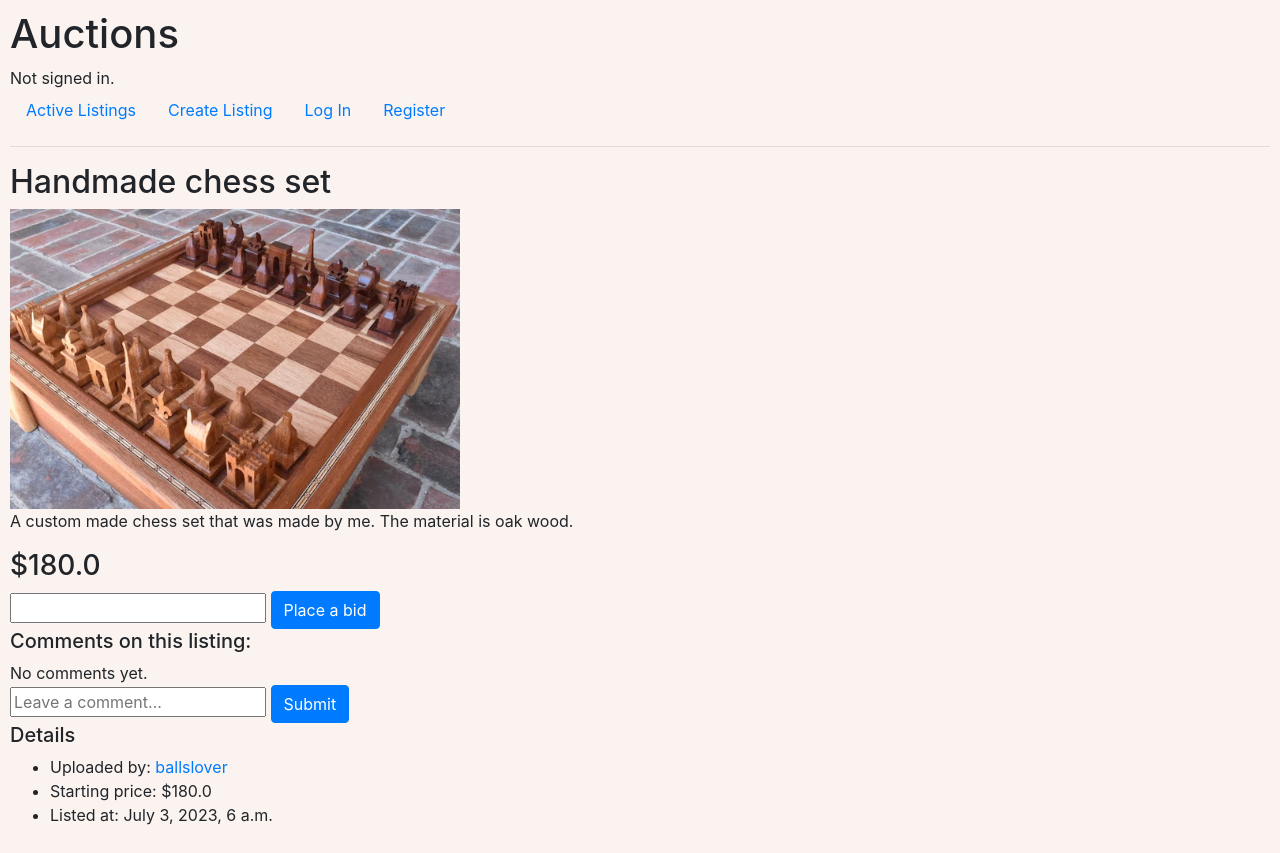
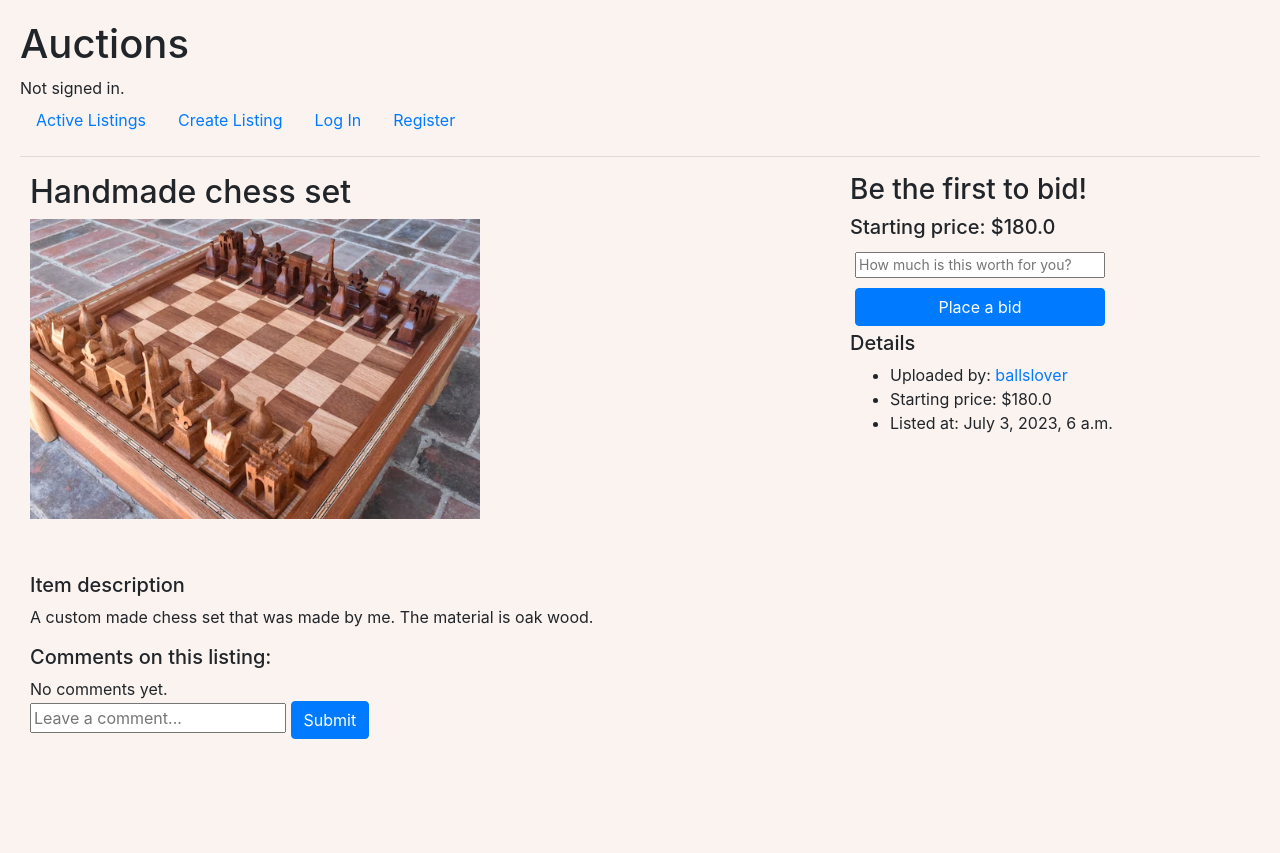
Before and after one commit to sandorbence/cs50, a Django app: page /listing/3 in a window 1280 px wide. After the commit the page ends 739 px from the top, so only its background shows below. Run offline with Django 4.2, Linux system fonts and the light colour scheme; data comes from the database, SQL or seed files in the repository; some libraries are stand-ins or nearby versions.

Commit message:
Start styling listing page

```diff
--- a/project2/auctions/static/auctions/styles.css
+++ b/project2/auctions/static/auctions/styles.css
@@ -1,6 +1,24 @@
 body {
-    padding: 10px;
+    padding: 20px;
     background-color: #FAF3F0;
+}
+
+#bid-form {
+    display: flex;
+    flex-direction: column;
+    font-size: 14px;
+    line-height: 20px;
+    width: 400px;
+}
+
+#bid-form input {
+    margin: 5px;
+    width: 250px;
+}
+
+#bid-form button {
+    margin: 5px;
+    width: 250px;
 }
 
 #listing-container {
@@ -44,7 +62,7 @@ body {
 }
 
 #listing-details ul a {
-    color:#94ADD7;
+    color: #94ADD7;
 }
 
 #listing-details a:hover {
@@ -53,5 +71,15 @@ body {
 }
 
 #listing-details>div {
-    margin-right:40px;
+    margin-right: 40px;
 }
+
+#listing-main {
+    margin: 10px;
+}
+
+#listing-top {
+    display: flex;
+    justify-content: space-between;
+    height: 400px;
+}
--- a/project2/auctions/templates/auctions/listing.html
+++ b/project2/auctions/templates/auctions/listing.html
@@ -1,12 +1,23 @@
 {% extends "auctions/layout.html" %}
 
 {% block body %}
-<div>
+<div id="listing-main">
+    <div id="listing-top">
         <div>
             <h2>{{ listing.title }}</h2>
             <img style="height: 300px;" src="{{ listing.photo.url }}" alt="{{ listing.title }}">
-        <p>{{ listing.description }}</p>
-        <h3>${{ listing.price }}</h3>
+        </div>
+        <div>
+            <div id="bid-form">
+                {% if listing.bids.all.exists %}
+                <h3>Highest bid:
+                    {{ listing.bids.all|dictsortreversed:"value"|first }}</h3>
+                {% else %}
+                <div>
+                    <h3>Be the first to bid!</h3>
+                    <h5>Starting price: ${{ listing.price }}</h5>
+                </div>
+                {% endif %}
                 <form action="{% url 'listing' listing.id %}" method="post">
                     {% csrf_token %}
                     {{ form.value }}
@@ -16,6 +27,21 @@
                     <input type="hidden" name="type" value="bid">
                     <button class="btn btn-primary" type="submit">Place a bid</button>
                 </form>
+            </div>
+            <div>
+                <h5>Details</h5>
+                <ul>
+                    <li>Uploaded by: <a href="{% url 'user' listing.user.username %}">
+                            {{ listing.user }}</a></li>
+                    <li>Starting price: ${{ listing.price }}</li>
+                    <li>Listed at: {{ listing.pub_date }}</li>
+                </ul>
+            </div>
+        </div>
+    </div>
+    <div>
+        <h5>Item description</h5>
+        <p>{{ listing.description }}</p>
     </div>
     <div>
         <h5>Comments on this listing:</h5>
@@ -48,13 +74,4 @@
         </form>
     </div>
 </div>
-<div>
-    <h5>Details</h5>
-    <ul>
-        <li>Uploaded by: <a href="{% url 'user' listing.user.username %}">
-                {{ listing.user }}</a></li>
-        <li>Starting price: ${{ listing.price }}</li>
-        <li>Listed at: {{ listing.pub_date }}</li>
-    </ul>
-</div>
 {% endblock %}
--- a/project2/auctions/views.py
+++ b/project2/auctions/views.py
@@ -21,6 +21,12 @@ class BidForm(forms.ModelForm):
     class Meta:
         model = Bid
         fields = "__all__"
+
+    def __init__(self, *args, **kwargs):
+        super(BidForm, self).__init__(*args, **kwargs)
+        self.fields["value"].widget.attrs.update({
+            "placeholder": "How much is this worth for you?"
+        })
 
 
 class CommentForm(forms.ModelForm):
```
Lines whose indentation alone changed are shown as unchanged.
